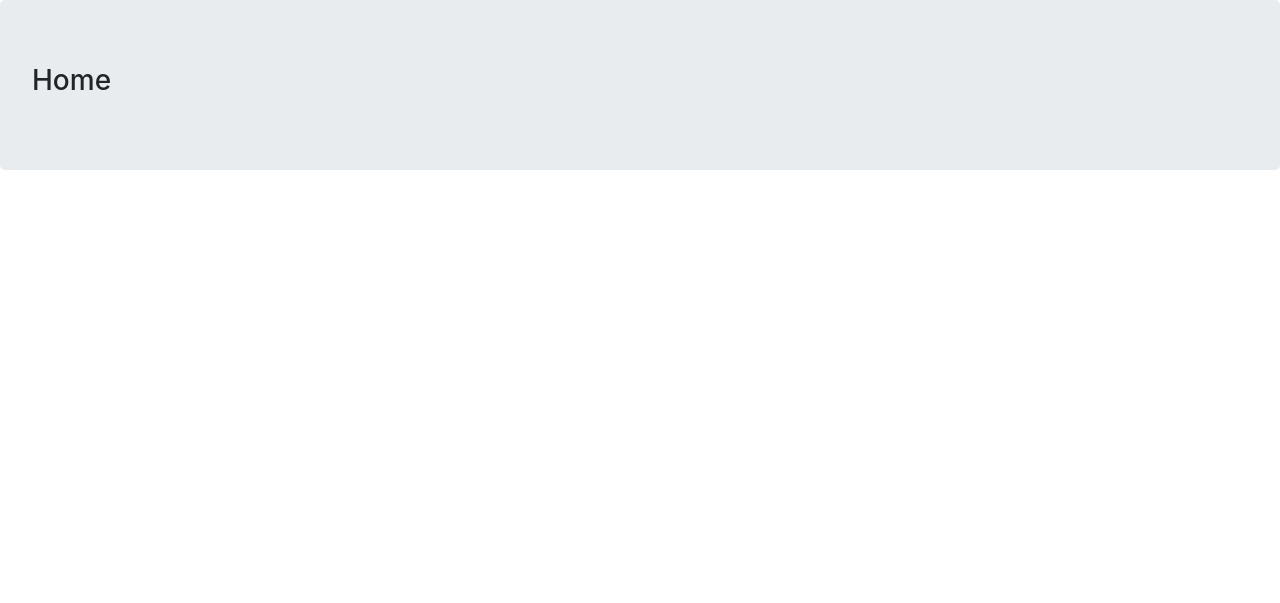
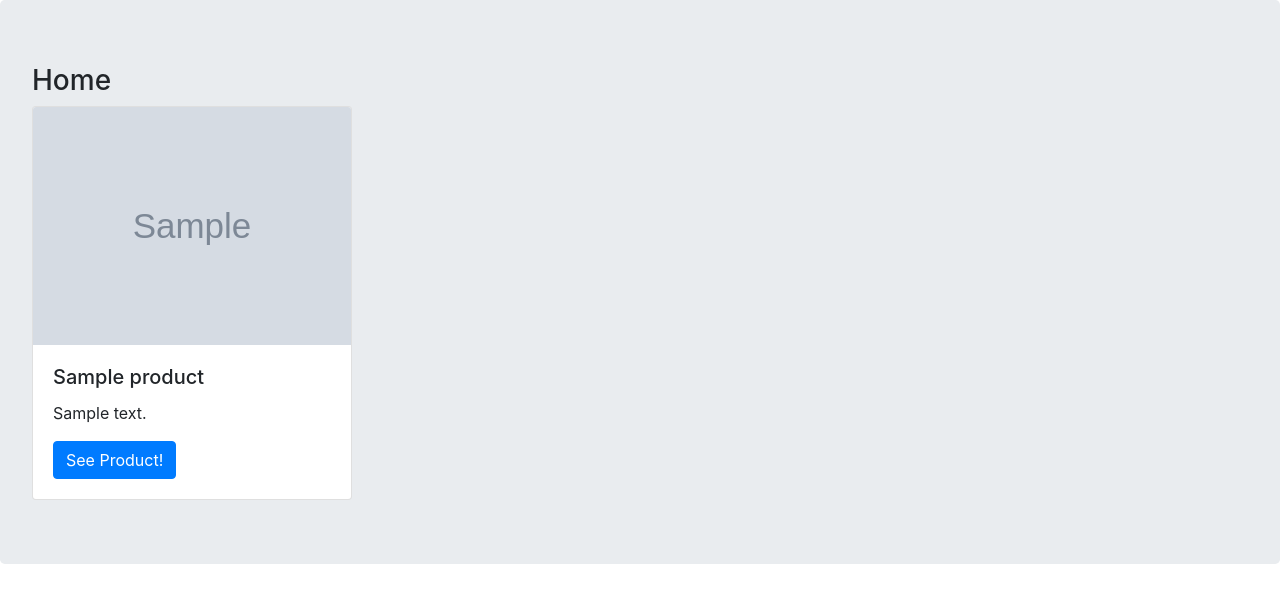
Before and after one commit to amirhossein-razlighi/OnlineShop_Django, a Django app: page / in a window 1280 px wide. Shown: the part 136-739 px from the top of the page. Run offline with Django 3.2, Linux system fonts and the light colour scheme; tables that the repository leaves empty hold one stand-in row (values such as "Sample post"); grey boxes marked "Sample" are stand-in pictures; some libraries are stand-ins or nearby versions.

Commit message:
- Edit home page (BootStrap Cards) - Add product page

```diff
--- a/shop/models.py
+++ b/shop/models.py
@@ -1,4 +1,5 @@
 from django.db import models
+from django.urls import reverse
 
 
 class Category(models.Model):
@@ -29,3 +30,6 @@ class Product(models.Model):
 
     def __str__(self):
         return self.name
+
+    def get_absolute_url(self):
+        return reverse('shop:product_detail', args=[self.slug, ])
--- a/shop/templates/shop/home.html
+++ b/shop/templates/shop/home.html
@@ -2,4 +2,14 @@
 
 {% block content %}
     <h3> Home </h3>
+    {% for product in products %}
+        <div class="card" style="width: 20rem; display: inline-block">
+            <img class="card-img-top" src="{{ product.image.url }}" alt="Card image cap">
+            <div class="card-body">
+                <h5 class="card-title">{{ product.name }}</h5>
+                <p class="card-text"> {{ product.description }}</p>
+                <a href="{{ product.get_absolute_url }}" class="btn btn-primary">See Product!</a>
+            </div>
+        </div>
+    {% endfor %}
 {% endblock %}
--- a/shop/urls.py
+++ b/shop/urls.py
@@ -6,4 +6,5 @@ app_name = 'shop'
 
 urlpatterns = [
     path('', views.home, name='home'),
+    path('<slug:slug>/', views.product_detail, name='product_detail'),
 ]
--- a/shop/views.py
+++ b/shop/views.py
@@ -1,6 +1,13 @@
-from django.shortcuts import render
+from django.shortcuts import render, get_object_or_404
+
+from shop.models import Product
 
 
-# Create your views here.
 def home(request):
-    return render(request, 'shop/home.html')
+    products = Product.objects.filter(is_available=True)
+    return render(request, 'shop/home.html', {'products': products})
+
+
+def product_detail(request, slug):
+    product = get_object_or_404(Product, slug=slug)
+    return render(request, 'shop/product_detail.html', {'product': product})
```
Also changed, not shown: shop/templates/shop/product_detail.html (added, +12 -0 lines).
